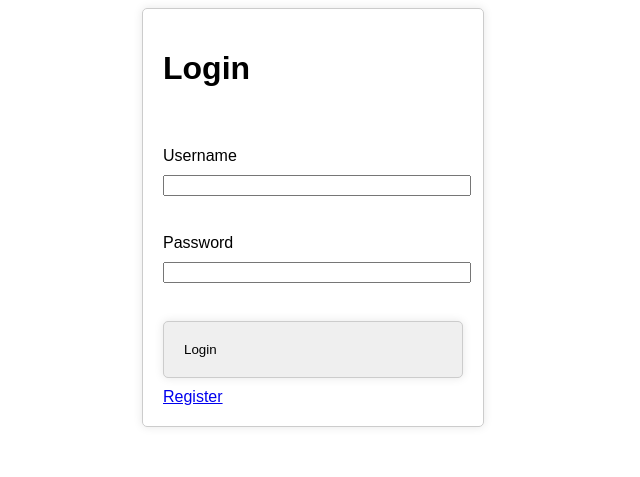
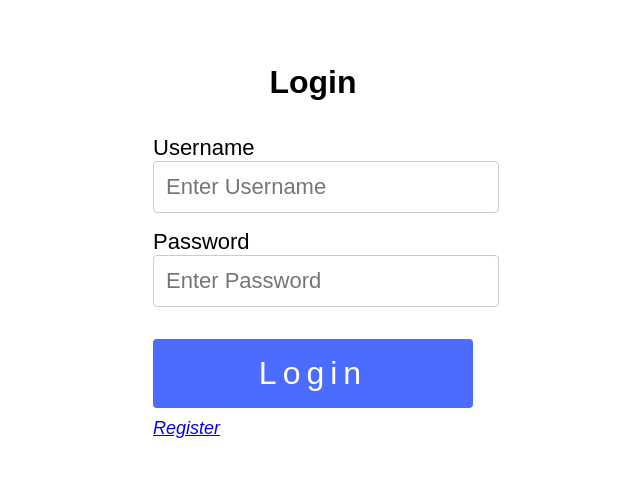
Before and after one commit to jmission11/student-management-system, a PHP site: page /login.php in a window 1280 px wide. Shown: the top 477 px of the page, without its empty margins (327-967 px from the left). Run offline with PHP 8.4, Linux system fonts and the light colour scheme.

Commit message:
updating css

```diff
--- a/css/style.css
+++ b/css/style.css
@@ -1,62 +1,67 @@
+*{
+    margin: 0;
+    padding: 0;
+    box-sizing: 0;
+}
+
 body{
     font-family: Arial, sans-serif;
-}
-#title{
-    color: black;
-    text-decoration: none;
-    font-size: 30px;
-    font-weight: bold;
-    display: block;
-    text-align: center;
-}
-#title:hover{
-    color: rgb(0, 0, 105);
-    text-decoration: underline;
 
 }
 
-table {
-    border:1px solid black;
-    margin: 20px;
-    width: 90%;
-    border-collapse: collapse;
+.login-container{
+
+    margin: 0 auto;
+    width: 25%;
+    margin-top: 8vh;
 }
-table, th, td {
-    text-align: left;
-    padding: 8px;
-
+.login-container h1{
+    text-align: center;
 }
-th{
-    font-style: italic;
-    border-bottom: 1px solid black;
-}
-tr:nth-child(even) {
-    background-color:rgb(219, 219, 250);
-}
-
-#add, #edit, #login, #register{
-    max-width: 300px !important; /* Restrict the maximum width to 300px */
-    width: 100%; /* This ensures responsiveness */
-    display: flex;
-    flex-direction: column;
-    justify-content: center;
-    align-items: left; /* Center content inside the form */
-    text-align: left;
-    gap: 10px;
-    padding: 20px;
-    border: 1px solid #ccc;
-    border-radius: 5px;
-    box-shadow: 0 0 10px rgba(0, 0, 0, 0.1);
-    margin: 0 auto; /* Center form horizontally on the page */
-}
-
-input{
-    width: 100%;
-}
-select{
+.form-element{
     width: 100%;
 }
 
-h2{
-    text-align: center
+.form-element label{
+    display: block;
+    font-size: 22px;
+    margin-top: 1rem;
 }
+
+.form-element input[type="text"],
+.form-element input[type="password"]{
+    font-size: 22px;
+    width: 100%;
+    padding: 12px;
+    border: 1px solid #ccc;
+    border-radius: 4px;
+    color: gray;
+}
+
+.login-container button{
+    width: 100%;
+    letter-spacing: 6px;
+    border-radius: 4px;
+    margin-top: 2rem;
+    font-size: 32px;
+    padding: 1rem;
+    background-color: rgb(75, 108, 255);
+    border: none;background-color: rgb(75, 108, 255);
+    color: white;
+    cursor: pointer;
+}
+
+.login-container button:hover{
+    background-color: rgb(253, 35, 35);
+}
+
+.register{
+    color: green;
+    margin-top:10px;
+	font-size: 18px;
+    font-style: italic;
+}
+
+.register:hover{
+    color: rgb(140, 140, 255);
+}
--- a/index.php
+++ b/index.php
@@ -37,7 +37,6 @@ $row = $students->fetch_assoc();
         <input type="text" name="search" id="search">
         <button type="submit" name="">Search</button>
     </form>
-    <div id ="clickables">
     <?php if(isset($_SESSION['UserLogin'])){ ?>
     <a href="logout.php" id = "logout">Logout</a>
     <?php }else{ ?>
@@ -46,7 +45,6 @@ $row = $students->fetch_assoc();
     if (isset($_SESSION['Access']) && $_SESSION['Access'] == "ADMIN"){?>
     <a href="add.php">Add New Student</a>
     <?php } ?>
-    </div>
     <table>
         <thead>
             <tr>
--- a/login.php
+++ b/login.php
@@ -36,17 +36,27 @@ if(isset($_POST['login']))
     <link rel="stylesheet" href="css/style.css">
 </head>
 <body>
-    <form action="" method = "post" id="login">
+    <div class="login-container">
     <h1>Login</h1>
     <br>
-    <label>Username</label>
-    <input type="text" name="username" id="username">
-    <br>
-    <label>Password</label>
-    <input type="password" name="password" id="password">
-    <br>
-    <button type="submit" name="login" id="login">Login</button>
-    <a href="register.php">Register</a>
-    </form>
+        <form action="" method = "post" id="login">
+
+            <div class="form-element">
+                <label>Username</label>
+                <input type="text" name="username" id="username" placeholder="Enter Username" required>
+            </div>
+
+            <div class="form-element">
+                <label>Password</label>
+                <input type="password" name="password" id="password" placeholder="Enter Password" required>
+            </div>
+
+            <button type="submit" name="login" id="login">Login</button>
+
+            <div class="register" class="register">
+            <a href="register.php">Register</a>
+            </div>
+        </form>
+    </div>
 </body>
 </html>
```
Also changed, not shown: result.php (+6 -8 lines).
